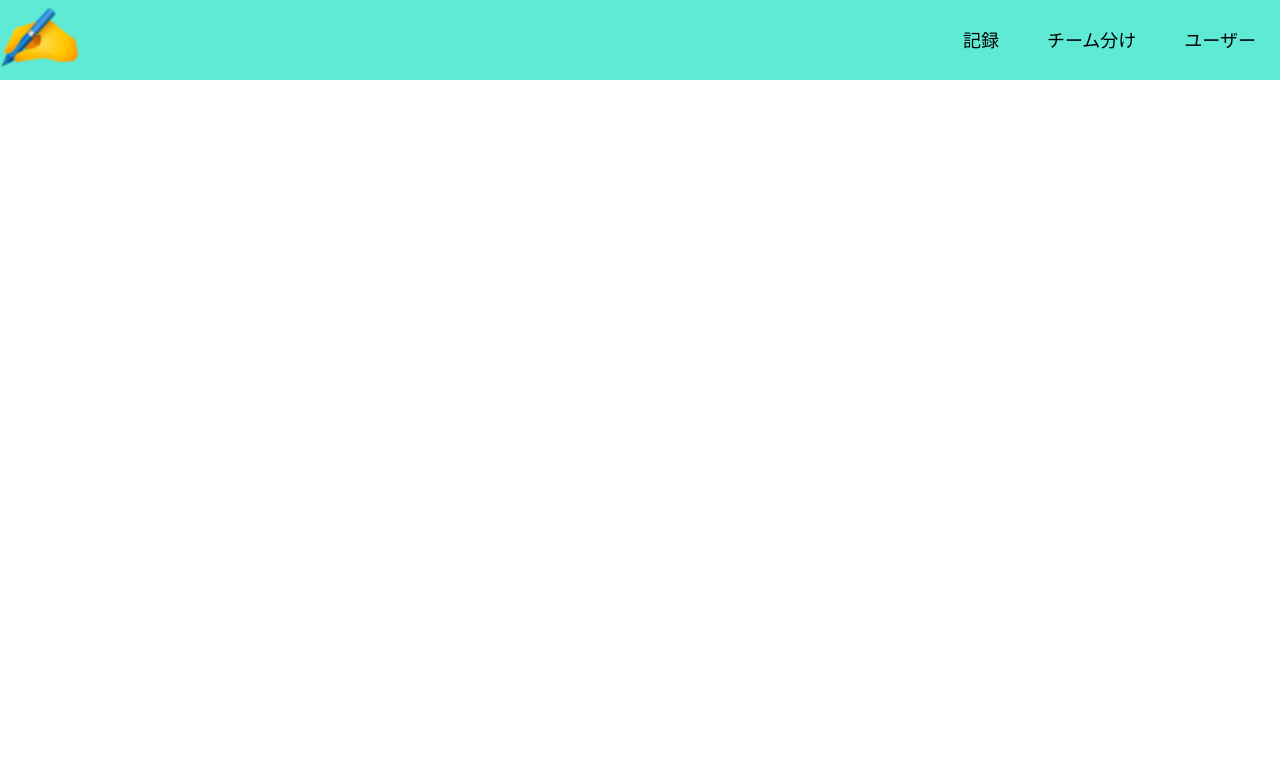
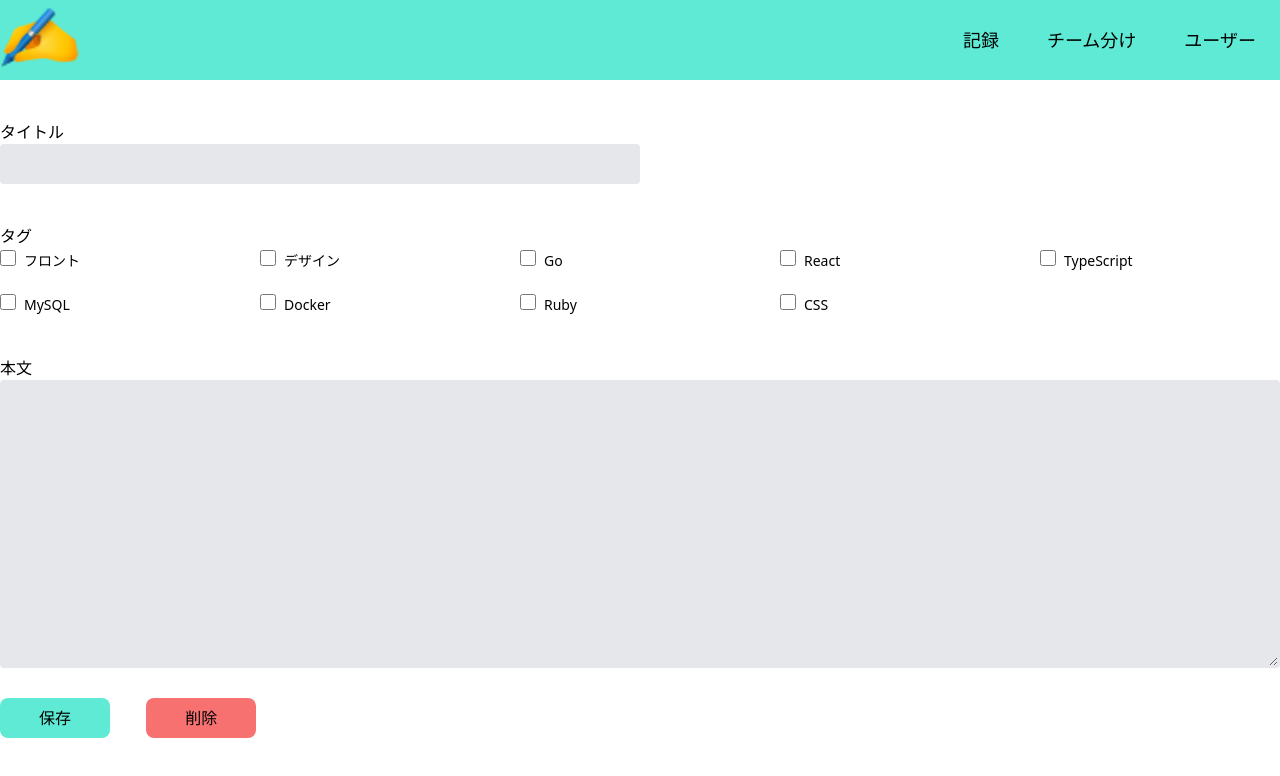
Before and after one commit to daichi1002/study-app, a Nuxt app in the folder frontend/: page /create in a window 1280 px wide. Before the commit this address had no page. Shown: the top 776 px of the page. Built offline with nearby package versions, Linux system fonts and the light colour scheme.

Commit message:
💄 add create view

```diff
--- a/frontend/components/Header.vue
+++ b/frontend/components/Header.vue
@@ -1,14 +1,12 @@
 <template>
-  <div class="tw-bg-teal-300">
-    <header
-      class="tw-container tw-mx-auto tw-justify-between tw-flex tw-items-center"
-    >
-      <img class="tw-w-20" src="../assets/images/study.png" />
+  <div class="bg-teal-300">
+    <header class="container mx-auto justify-between flex items-center">
+      <img class="w-20" src="../assets/images/study.png" />
       <nav>
-        <ul class="tw-flex tw-align-center">
-          <li class="tw-text-lg tw-px-6"><a href="">記録</a></li>
-          <li class="tw-text-lg tw-px-6"><a href="">チーム分け</a></li>
-          <li class="tw-text-lg tw-px-6"><a href="">ユーザー</a></li>
+        <ul class="flex align-center">
+          <li class="text-lg px-6"><a href="">記録</a></li>
+          <li class="text-lg px-6"><a href="">チーム分け</a></li>
+          <li class="text-lg px-6"><a href="">ユーザー</a></li>
         </ul>
       </nav>
     </header>
--- /dev/null
+++ b/frontend/pages/create.vue
@@ -0,0 +1,60 @@
+<script setup lang="ts">
+const tags: string[] = [
+  "フロント",
+  "デザイン",
+  "Go",
+  "React",
+  "TypeScript",
+  "MySQL",
+  "Docker",
+  "Ruby",
+  "CSS",
+];
+</script>
+
+<template>
+  <div class="container mx-auto">
+    <div class="mt-10">
+      <div>タイトル</div>
+      <input
+        class="bg-gray-200 appearance-none border-2 border-gray-200 rounded w-2/4 py-2 px-4 text-gray-700 leading-tight focus:outline-none focus:bg-white focus:border-purple-500"
+        id="inline-full-name"
+        type="text"
+        value=""
+      />
+    </div>
+    <div class="mt-10">
+      <div>タグ</div>
+      <div class="grid grid-cols-5 gap-5">
+        <div v-for="tag in tags">
+          <input
+            id="default-checkbox"
+            type="checkbox"
+            value=""
+            class="w-4 h-4 text-blue-600 bg-gray-100 rounded border-gray-300 focus:ring-blue-500 dark:focus:ring-blue-600 dark:ring-offset-gray-800 focus:ring-2 dark:bg-gray-700 dark:border-gray-600"
+          />
+          <label for="default-checkbox" class="ml-2 text-sm font-medium">{{
+            tag
+          }}</label>
+        </div>
+      </div>
+    </div>
+    <div class="mt-10">
+      <div>本文</div>
+      <textarea
+        class="bg-gray-200 appearance-none border-2 border-gray-200 rounded w-full h-72 py-2 px-4 text-gray-700 leading-tight focus:outline-none focus:bg-white focus:border-purple-500"
+        id="inline-full-name"
+        type="text"
+        value=""
+      />
+    </div>
+    <div class="mt-6 grid grid-cols-9 gap-9">
+      <button class="bg-teal-300 hover:bg-teal-500 py-2 px-4 rounded-lg">
+        保存
+      </button>
+      <button class="bg-red-400 hover:bg-red-500 py-2 px-4 rounded-lg">
+        削除
+      </button>
+    </div>
+  </div>
+</template>
--- a/frontend/pages/index.vue
+++ b/frontend/pages/index.vue
@@ -1,15 +1,15 @@
 <template>
-  <div class="tw-container tw-mx-auto tw-p-7">
-    <h1 class="tw-text-4xl tw-font-bold">Figmaの使い方について</h1>
-    <div class="tw-flex tw-text-2xl tw-mt-4">
-      <h1 class="tw-mr-10">こじゃ</h1>
+  <div class="container mx-auto p-7">
+    <h1 class="text-4xl font-bold">Figmaの使い方について</h1>
+    <div class="flex text-2xl mt-4">
+      <h1 class="mr-10">こじゃ</h1>
       <h1>2022/08/10</h1>
     </div>
-    <div class="tw-flex tw-text-2xl tw-mt-6">
-      <h1 class="tw-mr-10">デザイン</h1>
+    <div class="flex text-2xl mt-6">
+      <h1 class="mr-10">デザイン</h1>
       <h1>フロント</h1>
     </div>
-    <div class="tw-mt-6">
+    <div class="mt-6">
       Lorem ipsum dolor sit amet, consectetur adipiscing elit, sed do eiusmod
       tempor incididunt ut labore et dolore magna aliqua. Ut enim ad minim
       veniam, quis nostrud exercitation ullamco laboris nisi ut aliquip ex ea
--- a/frontend/pages/list.vue
+++ b/frontend/pages/list.vue
@@ -1,8 +1,8 @@
 <template>
-  <div class="tw-container tw-mx-auto">
-    <div class="tw-flex tw-justify-center tw-mt-10">
+  <div class="container mx-auto">
+    <div class="flex justify-center mt-10">
       <input
-        class="tw-bg-gray-200 tw-appearance-none tw-border-2 tw-border-gray-200 tw-rounded tw-w-2/4 tw-py-2 tw-px-4 tw-text-gray-700 tw-leading-tight focus:tw-outline-none focus:tw-bg-white focus:tw-border-purple-500"
+        class="bg-gray-200 appearance-none border-2 border-gray-200 rounded w-2/4 py-2 px-4 text-gray-700 leading-tight focus:outline-none focus:bg-white focus:border-purple-500"
         id="inline-full-name"
         type="text"
         value=""
@@ -11,43 +11,43 @@
         <img src="../assets/images/search.png" />
       </button>
     </div>
-    <div class="tw-flex tw-justify-center tw-mt-10">
-      <table class="tw-table-auto">
+    <div class="flex justify-center mt-10">
+      <table class="table-auto">
         <thead>
           <tr>
-            <th class="tw-px-4 tw-py-2">タイトル</th>
-            <th class="tw-px-4 tw-py-2">タグ</th>
-            <th class="tw-px-4 tw-py-2">投稿者</th>
-            <th class="tw-px-4 tw-py-2">更新日</th>
+            <th class="px-4 py-2">タイトル</th>
+            <th class="px-4 py-2">タグ</th>
+            <th class="px-4 py-2">投稿者</th>
+            <th class="px-4 py-2">更新日</th>
           </tr>
         </thead>
         <tbody>
           <tr>
-            <td class="tw-border tw-px-4 tw-py-2">Intro to CSS</td>
-            <td class="tw-border tw-px-4 tw-py-2">Adam</td>
-            <td class="tw-border tw-px-4 tw-py-2">858</td>
-            <td class="tw-border tw-px-4 tw-py-2">2022/08/10</td>
+            <td class="border px-4 py-2">Intro to CSS</td>
+            <td class="border px-4 py-2">Adam</td>
+            <td class="border px-4 py-2">858</td>
+            <td class="border px-4 py-2">2022/08/10</td>
           </tr>
-          <tr class="tw-bg-gray-200">
-            <td class="tw-border tw-px-4 tw-py-2">
+          <tr class="bg-gray-200">
+            <td class="border px-4 py-2">
               A Long and Winding Tour of the History of UI Frameworks and Tools
               and the Impact on Design
             </td>
-            <td class="tw-border tw-px-4 tw-py-2">Adam</td>
-            <td class="tw-border tw-px-4 tw-py-2">112</td>
-            <td class="tw-border tw-px-4 tw-py-2">2022/08/10</td>
+            <td class="border px-4 py-2">Adam</td>
+            <td class="border px-4 py-2">112</td>
+            <td class="border px-4 py-2">2022/08/10</td>
           </tr>
           <tr>
-            <td class="tw-border tw-px-4 tw-py-2">Intro to JavaScript</td>
-            <td class="tw-border tw-px-4 tw-py-2">Chris</td>
-            <td class="tw-border tw-px-4 tw-py-2">1,280</td>
-            <td class="tw-border tw-px-4 tw-py-2">2022/08/10</td>
+            <td class="border px-4 py-2">Intro to JavaScript</td>
+            <td class="border px-4 py-2">Chris</td>
+            <td class="border px-4 py-2">1,280</td>
+            <td class="border px-4 py-2">2022/08/10</td>
           </tr>
         </tbody>
       </table>
     </div>
     <button
-      class="tw-fixed tw-bottom-8 tw-right-8 tw-rounded-full tw-w-24 tw-py-6 tw-bg-teal-300 hover:tw-bg-teal-500 tw-text-white tw-text-center tw-font-semibold tw-text-5xl"
+      class="fixed bottom-8 right-8 rounded-full w-24 py-6 bg-teal-300 hover:bg-teal-500 text-white text-center font-semibold text-5xl"
     >
       +
     </button>
--- a/frontend/tailwind.config.js
+++ b/frontend/tailwind.config.js
@@ -12,5 +12,4 @@ module.exports = {
     extend: {},
   },
   plugins: [],
-  prefix: "tw-",
 };
```
